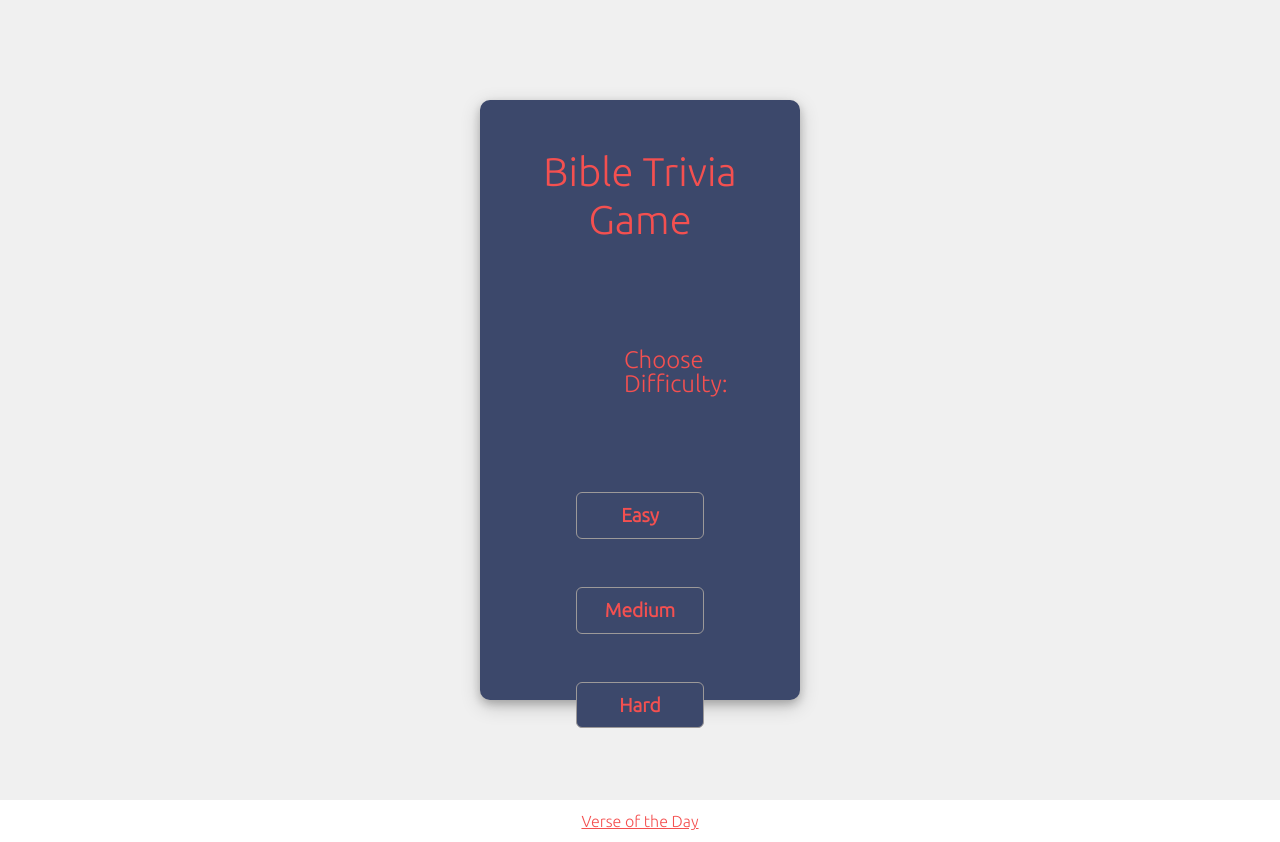
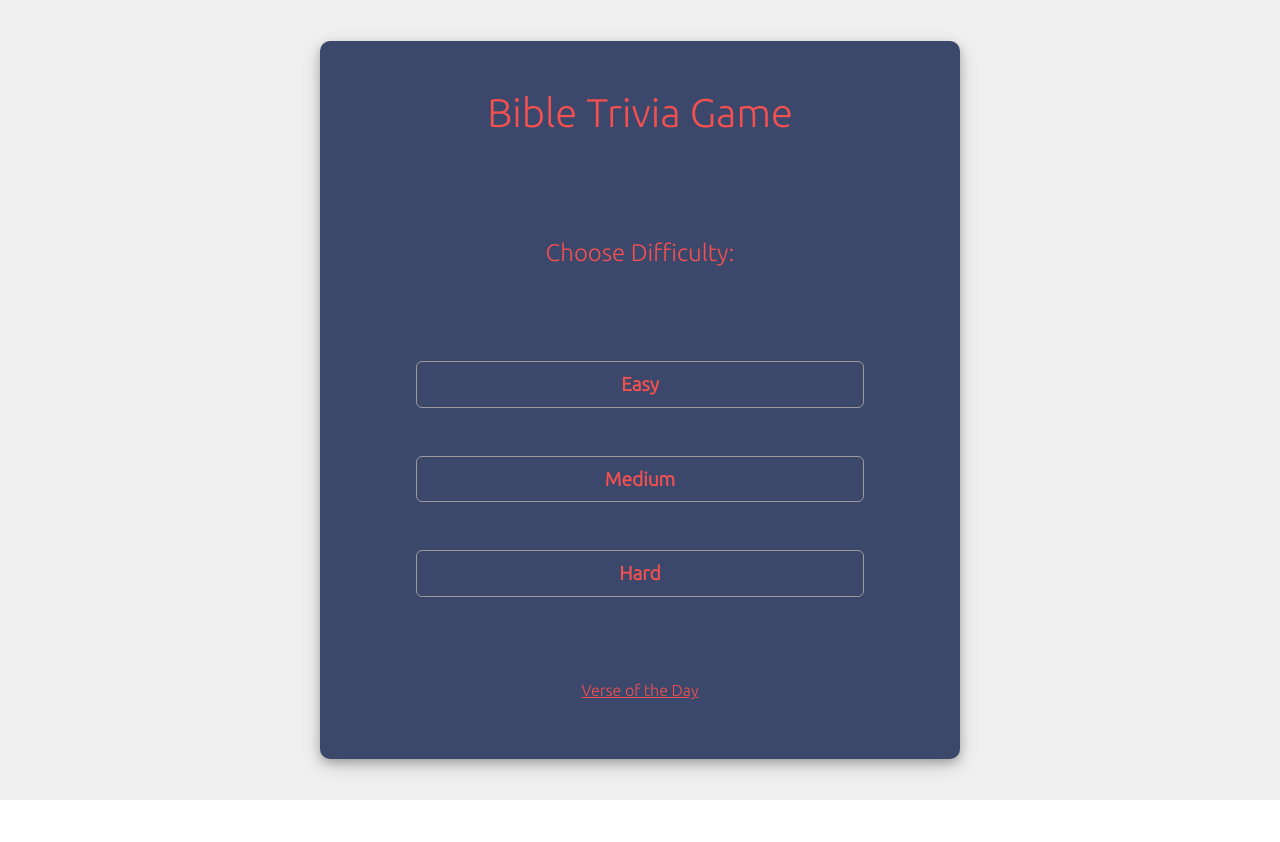
Before and after one commit to alvin-joseph/bible_trivia, a React (Create React App) app: page / in a window 1280 px wide. After the commit the page ends 800 px from the top, so only its background shows below. Built offline with nearby package versions, Linux system fonts and the light colour scheme.

Commit message:
improve styling/add breakpoints

```diff
--- a/src/App.css
+++ b/src/App.css
@@ -64,3 +64,17 @@
   background-color: red !important;
   color: white !important;
 }
+
+/* Breakpoints */
+
+@media (min-width: 900px) {
+  .home {
+    width: 50%;
+  }
+}
+
+@media (min-width: 1600px) {
+  .home {
+    width: 30%;
+  }
+}
--- a/src/components/Easy.jsx
+++ b/src/components/Easy.jsx
@@ -33,7 +33,7 @@ const Easy = ({ easyQuestions }) => {
   }, [easyQuestions]);
 
   return (
-    <div className="home container-fluid h-75 w-25 p-5">
+    <div className="home container-sm p-5">
       {currentQuestion.length === 0 ? (
         <div className="spinner">
           <Puff color="#204963" height="60" width="60" />
@@ -91,6 +91,7 @@ function QuestionOption(props) {
 
   return (
     <button
+      key={props.key}
       className={`${props.defaultClass} ${myColor}`}
       onClick={() => {
         props.parentFunction(props.correctness);
--- a/src/components/Hard.jsx
+++ b/src/components/Hard.jsx
@@ -33,7 +33,7 @@ const Hard = ({ hardQuestions }) => {
   }, [hardQuestions]);
 
   return (
-    <div className="home container-fluid h-75 w-25 p-5">
+    <div className="home container-sm p-5">
       {currentQuestion.length === 0 ? (
         <div className="spinner">
           <Puff color="#204963" height="60" width="60" />
@@ -91,6 +91,7 @@ function QuestionOption(props) {
 
   return (
     <button
+      key={props.key}
       className={`${props.defaultClass} ${myColor}`}
       onClick={() => {
         props.parentFunction(props.correctness);
--- a/src/components/Homepage.jsx
+++ b/src/components/Homepage.jsx
@@ -2,7 +2,7 @@ import { Link } from "react-router-dom";
 
 const Homepage = () => {
   return (
-    <div className="home container-fluid h-75 w-25 p-5">
+    <div className="home container-sm p-5">
       <p className="h1">Bible Trivia Game</p>
       <div className="btn-container p-5">
         <p className="p-5">Choose Difficulty:</p>
--- a/src/components/Medium.jsx
+++ b/src/components/Medium.jsx
@@ -33,7 +33,7 @@ const Medium = ({ mediumQuestions }) => {
   }, [mediumQuestions]);
 
   return (
-    <div className="home container-fluid h-75 w-25 p-5">
+    <div className="home container-sm p-5">
       {currentQuestion.length === 0 ? (
         <div className="spinner">
           <Puff color="#204963" height="60" width="60" />
@@ -91,6 +91,7 @@ function QuestionOption(props) {
 
   return (
     <button
+      key={props.key}
       className={`${props.defaultClass} ${myColor}`}
       onClick={() => {
         props.parentFunction(props.correctness);
--- a/src/components/Verse.jsx
+++ b/src/components/Verse.jsx
@@ -23,7 +23,7 @@ const Verse = () => {
   }, []);
 
   return (
-    <div className="home container-fluid h-75 w-25 p-5">
+    <div className="home container-sm h-75 p-5">
       {verse.length !== 0 ? (
         <div>
           <p className="h1">Verse of the Day</p>
```
